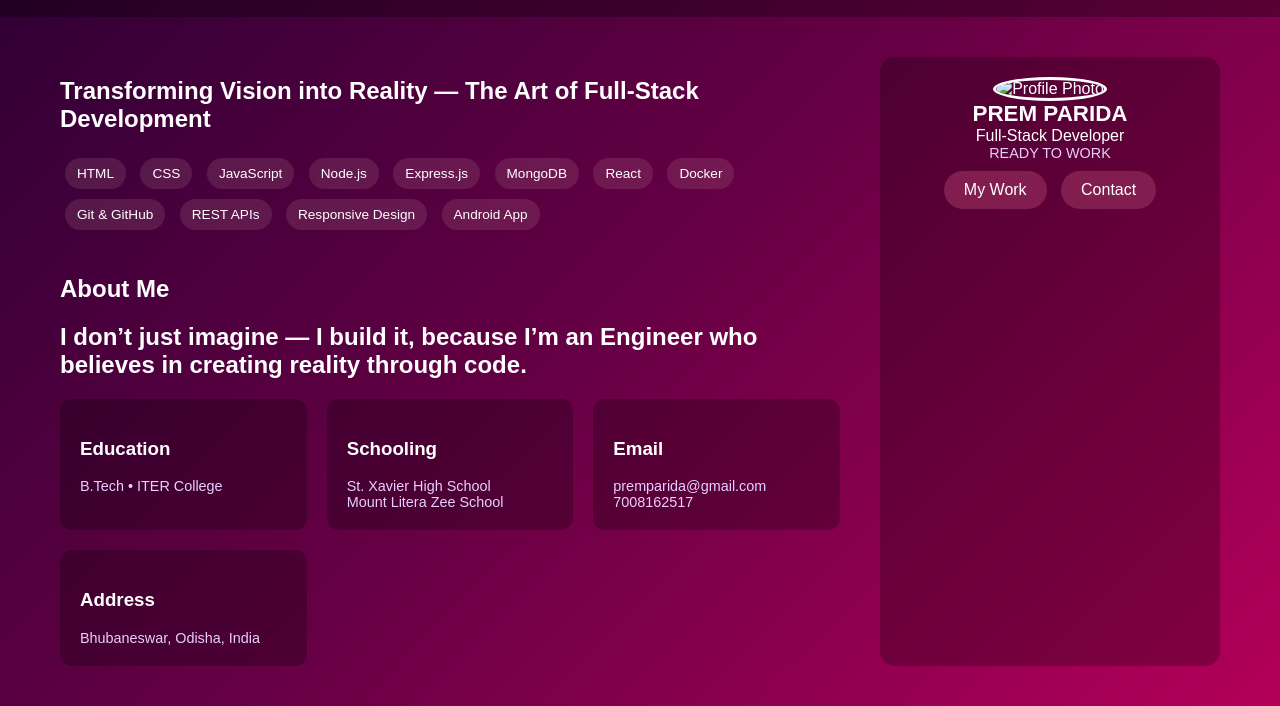
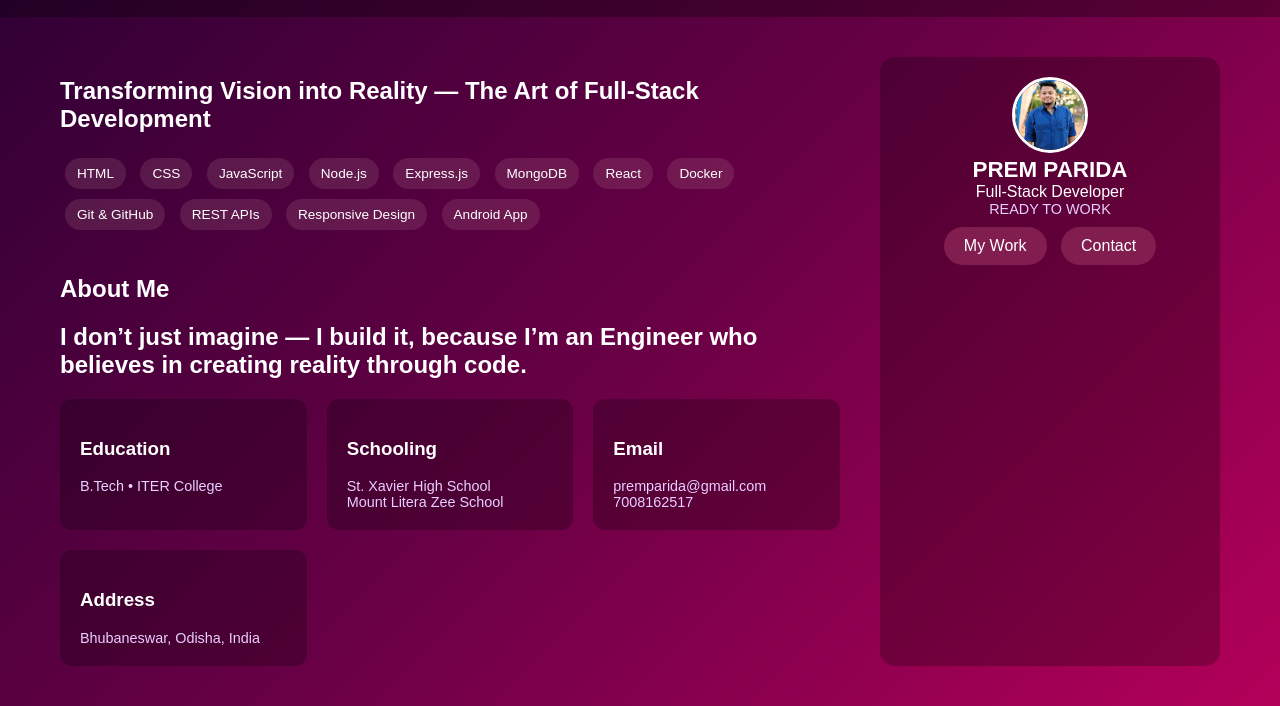
Before and after one commit to prem330/Portfolio-prem, a website: page docs/index.html in a window 1280 px wide. Shown: the part 99-805 px from the top of the page. Drawn offline with Linux system fonts and the light colour scheme; the site is published under a folder, as on GitHub Pages, so addresses that start at the root find nothing.

Commit message:
Fix image source path for profile photo

```diff
--- a/docs/index.html
+++ b/docs/index.html
@@ -91,7 +91,7 @@
     </div>
 
     <aside class="hero-card profile">
-      <img src="/images/whatapp.jpg.jpg" alt="Profile Photo" class="avatar">
+     <img src="images/whatapp.jpg.jpg" alt="Profile Photo" class="avatar">
       <div>
         <div class="name">PREM PARIDA</div>
         <div class="small">Full-Stack Developer</div>
```
